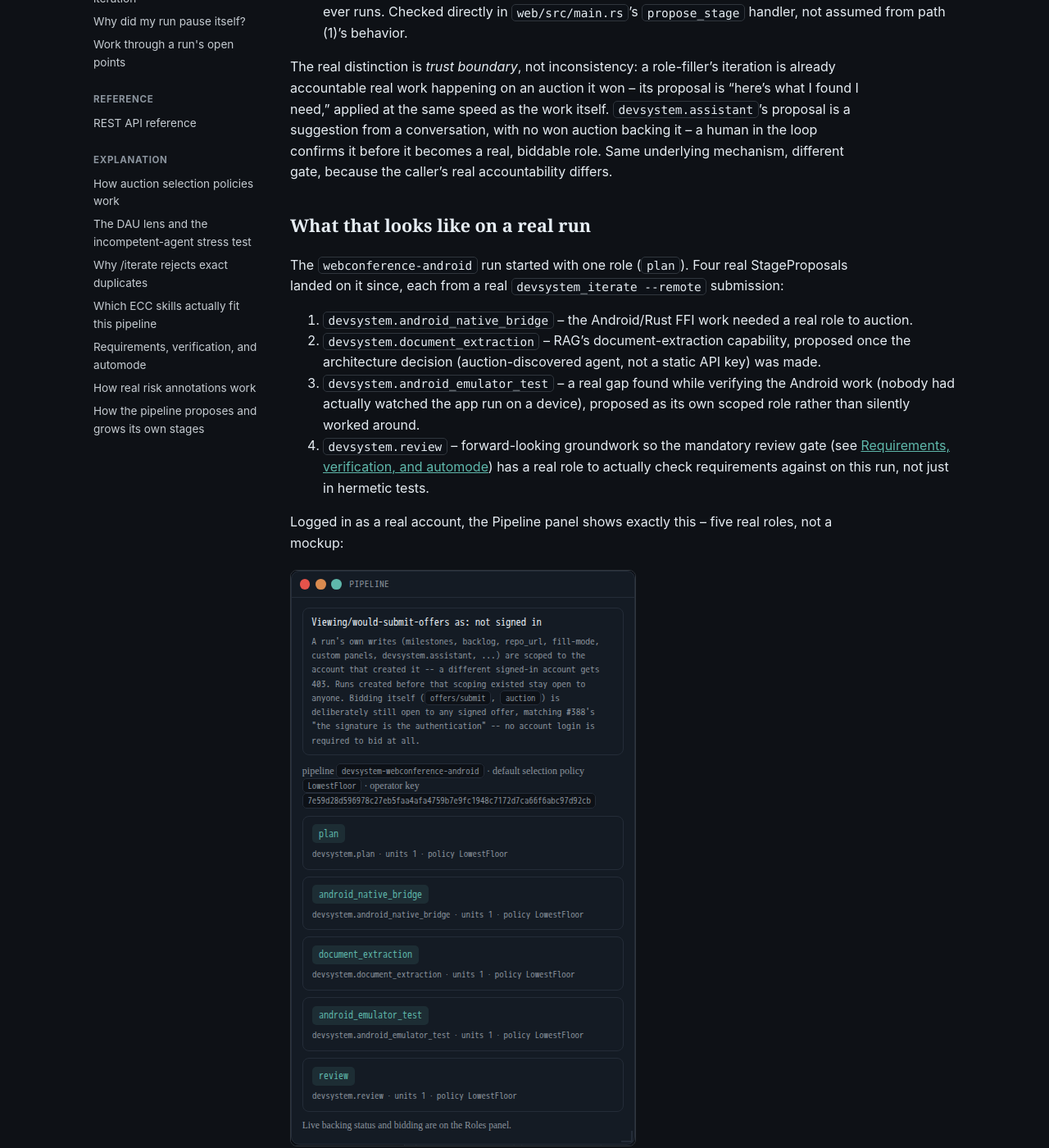
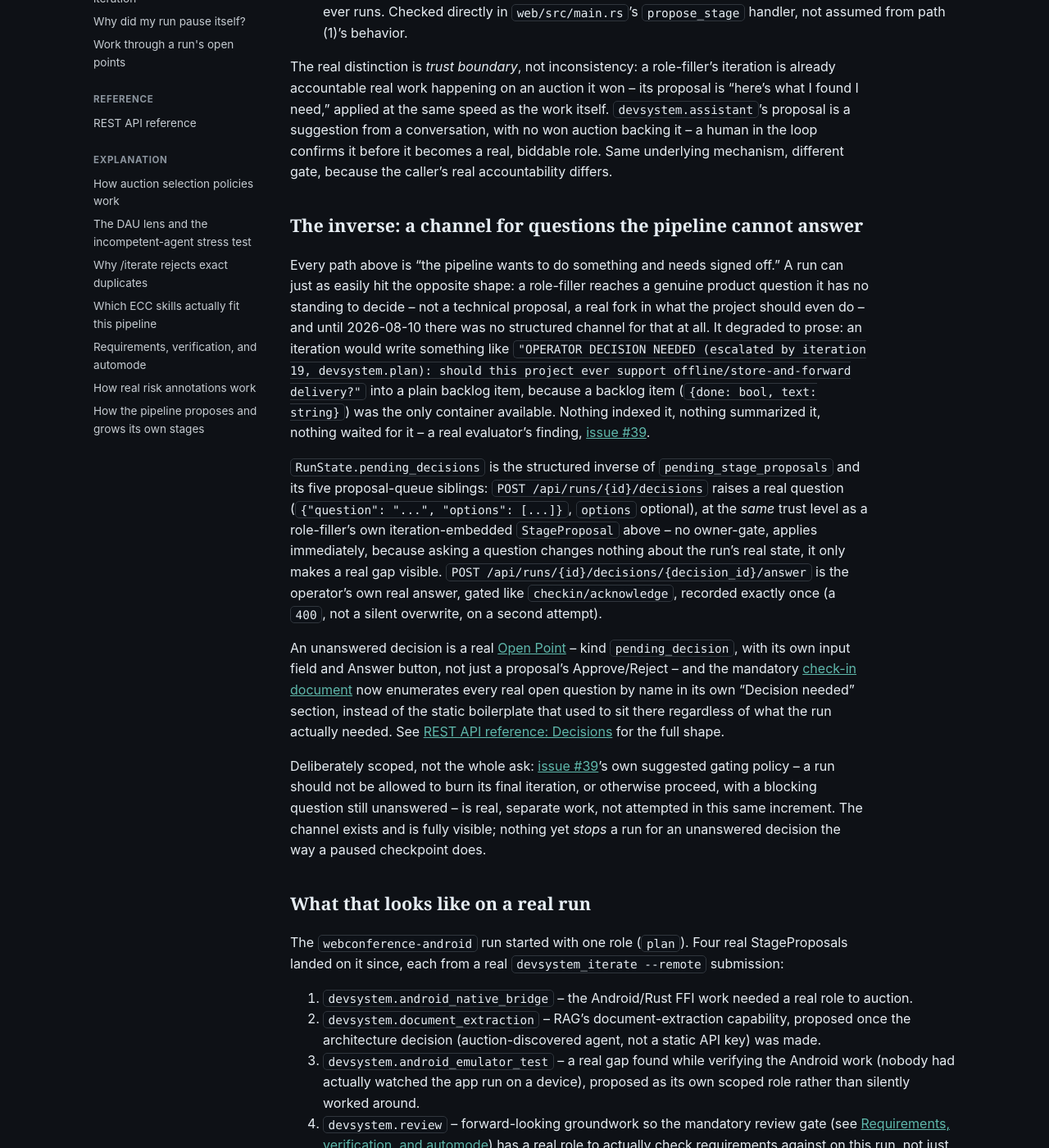
Before and after one commit to scimbe/CADS-devsystem-docs, a Jekyll site: the page built from _explanation/self-optimizing-pipeline.md, in a window 1280 px wide and 1400 px high, scrolled down 912 px. Shown: the whole window at 82% size. Built offline with Jekyll 4.4.1, drawn with Linux system fonts in a browser that asks for light colours.

Commit message:
explanation: the inverse of a proposal -- pending_decisions, a channel for questions the pipeline cannot answer
Co-Authored-By: Claude Sonnet 5 <noreply@anthropic.com>
Claude-Session: https://claude.ai/code/session_018FkngvdKnmVcAT84EZe7Ur

```diff
--- a/_explanation/self-optimizing-pipeline.md
+++ b/_explanation/self-optimizing-pipeline.md
@@ -45,6 +45,39 @@ applied at the same speed as the work itself. `devsystem.assistant`'s proposal i
 conversation, with no won auction backing it -- a human in the loop confirms it before it becomes a
 real, biddable role. Same underlying mechanism, different gate, because the caller's real
 accountability differs.
+
+## The inverse: a channel for questions the pipeline cannot answer
+
+Every path above is "the pipeline wants to do something and needs signed off." A run can just as
+easily hit the opposite shape: a role-filler reaches a genuine product question it has no standing
+to decide -- not a technical proposal, a real fork in what the project should even do -- and until
+2026-08-10 there was no structured channel for that at all. It degraded to prose: an iteration would
+write something like `"OPERATOR DECISION NEEDED (escalated by iteration 19, devsystem.plan): should
+this project ever support offline/store-and-forward delivery?"` into a plain backlog item, because a
+backlog item (`{done: bool, text: string}`) was the only container available. Nothing indexed it,
+nothing summarized it, nothing waited for it -- a real evaluator's finding, [issue
+#39](https://github.com/scimbe/CADS-devsystem/issues/39).
+
+`RunState.pending_decisions` is the structured inverse of `pending_stage_proposals` and its five
+proposal-queue siblings: `POST /api/runs/{id}/decisions` raises a real question (`{"question": "...",
+"options": [...]}`, `options` optional), at the *same* trust level as a role-filler's own
+iteration-embedded `StageProposal` above -- no owner-gate, applies immediately, because asking a
+question changes nothing about the run's real state, it only makes a real gap visible. `POST
+/api/runs/{id}/decisions/{decision_id}/answer` is the operator's own real answer, gated like
+`checkin/acknowledge`, recorded exactly once (a `400`, not a silent overwrite, on a second attempt).
+
+An unanswered decision is a real [Open Point]({{ '/how-to/work-through-open-points/' | relative_url }})
+-- kind `pending_decision`, with its own input field and Answer button, not just a proposal's
+Approve/Reject -- and the mandatory [check-in document]({{ '/how-to/review-a-checkin/' | relative_url }})
+now enumerates every real open question by name in its own "Decision needed" section, instead of the
+static boilerplate that used to sit there regardless of what the run actually needed. See [REST API
+reference: Decisions]({{ '/reference/rest-api/#decisions' | relative_url }}) for the full shape.
+
+Deliberately scoped, not the whole ask: [issue #39](https://github.com/scimbe/CADS-devsystem/issues/39)'s
+own suggested gating policy -- a run should not be allowed to burn its final iteration, or otherwise
+proceed, with a blocking question still unanswered -- is real, separate work, not attempted in this
+same increment. The channel exists and is fully visible; nothing yet *stops* a run for an unanswered
+decision the way a paused checkpoint does.
 
 ## What that looks like on a real run
 
```
